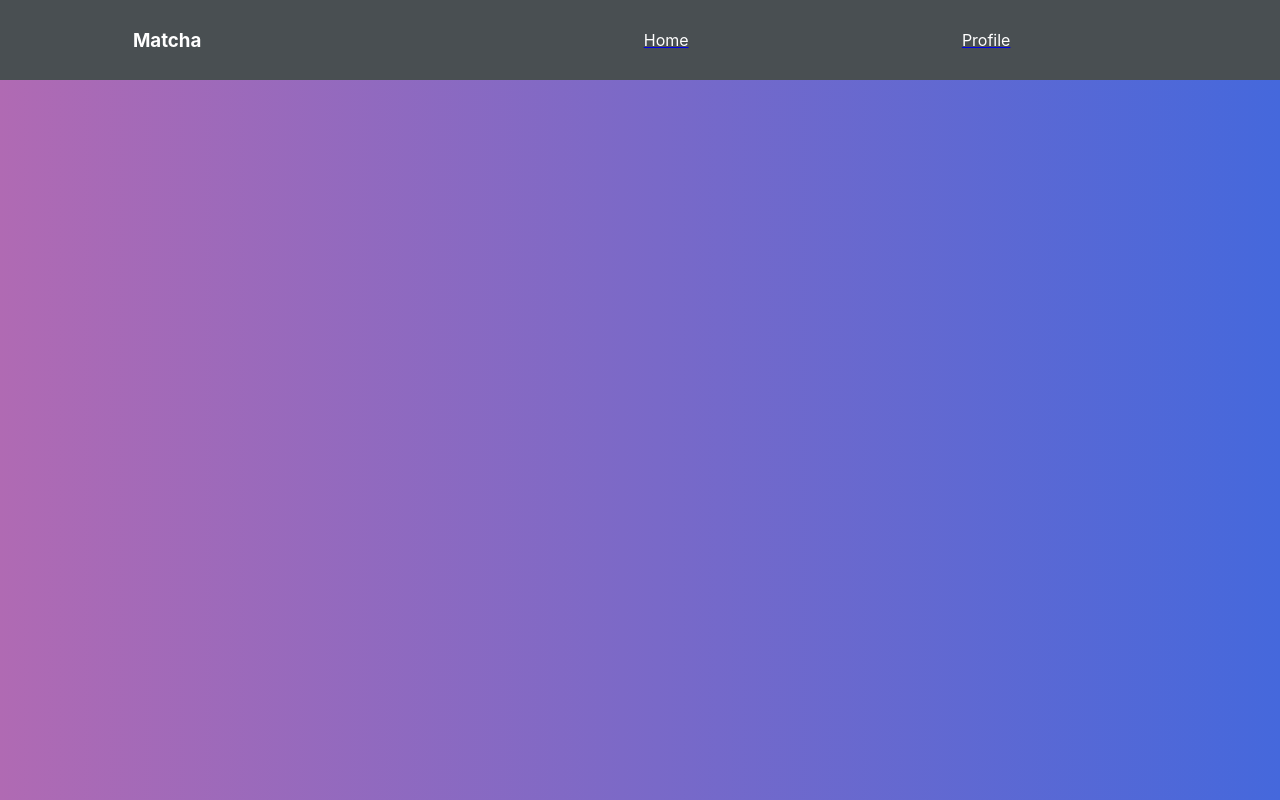
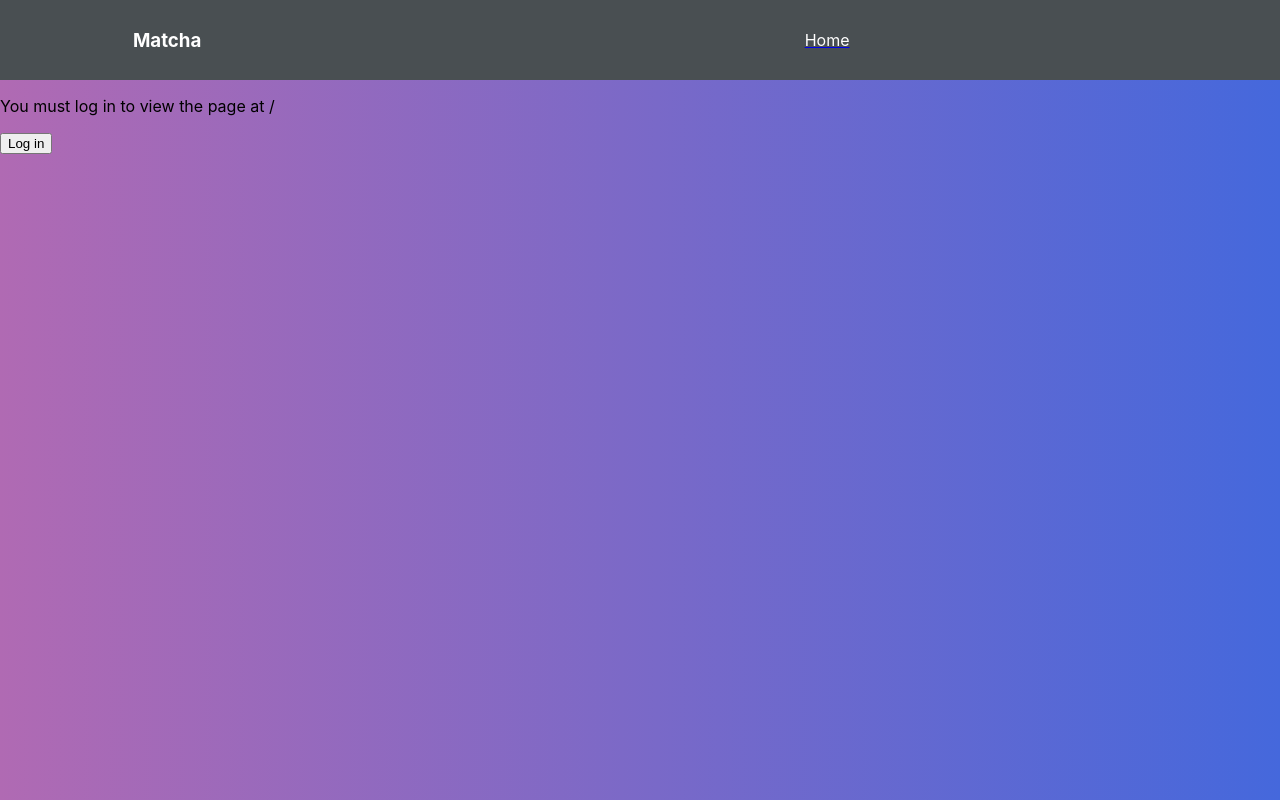
Before and after one commit to ramory-l/Matcha, a React (Create React App) app in the folder frontend/: page /login in a window 1280 px wide. Built offline with nearby package versions, Linux system fonts and the light colour scheme.

Commit message:
trying make login page

```diff
--- a/frontend/src/App.tsx
+++ b/frontend/src/App.tsx
@@ -1,20 +1,64 @@
 import React from "react";
 import "./App.css";
 import Nav from "./components/Nav";
-import Profile from "./pages/Profile";
-import { BrowserRouter as Router, Switch, Route } from "react-router-dom";
-import Home from "./pages/Home";
+import ProfilePage from "./pages/Profile";
+import {
+  BrowserRouter as Router,
+  Switch,
+  Route,
+  Redirect,
+  RouteProps,
+} from "react-router-dom";
+import HomePage from "./pages/Home";
+import LoginPage from "./pages/Login";
+
+export const fakeAuth = {
+  isAuthenticated: false,
+  authenticate(cb: () => void) {
+    this.isAuthenticated = true;
+    setTimeout(cb, 100);
+  },
+  signout(cb: () => void) {
+    this.isAuthenticated = false;
+    setTimeout(cb, 100);
+  },
+};
+
+const PrivateRoute = ({ children, ...rest }: RouteProps) => {
+  return (
+    <Route
+      {...rest}
+      render={({ location }) =>
+        fakeAuth.isAuthenticated ? (
+          children
+        ) : (
+          <Redirect
+            to={{
+              pathname: "/login",
+              state: { from: location },
+            }}
+          />
+        )
+      }
+    />
+  );
+};
 
 const App = () => {
   return (
     <Router>
       <div className="App">
         <header className="App-header">
-          <Nav />
+          <Nav isAuthenticated={fakeAuth.isAuthenticated} />
         </header>
         <Switch>
-          <Route path="/" exact component={Home} />
-          <Route path="/profile" component={Profile} />
+          <PrivateRoute path="/" exact>
+            <HomePage />
+          </PrivateRoute>
+          <PrivateRoute path="/profile">
+            <ProfilePage />
+          </PrivateRoute>
+          <Route path="/login" component={LoginPage} />
         </Switch>
       </div>
     </Router>
--- a/frontend/src/components/Nav.tsx
+++ b/frontend/src/components/Nav.tsx
@@ -1,8 +1,12 @@
-import React from "react";
+import React, { useState } from "react";
 import "./styles/Nav.css";
 import { Link } from "react-router-dom";
 
-function Nav() {
+interface INavProps {
+  isAuthenticated: boolean;
+}
+
+const Nav: React.FC<INavProps> = ({ isAuthenticated }) => {
   return (
     <nav className="Nav">
       <h3>Matcha</h3>
@@ -10,12 +14,16 @@ function Nav() {
         <Link to="/">
           <li>Home</li>
         </Link>
-        <Link to="/profile">
-          <li>Profile</li>
-        </Link>
+        {isAuthenticated ? (
+          <Link to="/profile">
+            <li>Profile</li>
+          </Link>
+        ) : (
+          ""
+        )}
       </ul>
     </nav>
   );
-}
+};
 
 export default Nav;
--- a/frontend/src/pages/Home.tsx
+++ b/frontend/src/pages/Home.tsx
@@ -2,7 +2,7 @@ import React from "react";
 import MatchButton from "../components/MatchButton";
 import "./styles/Home.css";
 
-const Home = () => {
+const HomePage = () => {
   return (
     <div className="Home">
       <figure className="Home-Figure">
@@ -17,4 +17,4 @@ const Home = () => {
   );
 };
 
-export default Home;
+export default HomePage;
--- /dev/null
+++ b/frontend/src/pages/Login.tsx
@@ -0,0 +1,24 @@
+import React from "react";
+import { useHistory, useLocation } from "react-router-dom";
+import { fakeAuth } from "../App";
+
+function LoginPage() {
+  let history = useHistory();
+  let location = useLocation();
+
+  let { from } = (location.state as any) || { from: { pathname: "/" } };
+  let login = () => {
+    fakeAuth.authenticate(() => {
+      history.replace(from);
+    });
+  };
+
+  return (
+    <div>
+      <p>You must log in to view the page at {from.pathname}</p>
+      <button onClick={login}>Log in</button>
+    </div>
+  );
+}
+
+export default LoginPage;
--- a/frontend/src/pages/Profile.tsx
+++ b/frontend/src/pages/Profile.tsx
@@ -3,7 +3,7 @@ import ProfileInfo from "../components/ProfileInfo";
 import ProfileSettings from "../components/ProfileSettings";
 import "./styles/Profile.css";
 
-const Profile = () => {
+const ProfilePage = () => {
   return (
     <div className="Profile">
       <ProfileInfo />
@@ -12,4 +12,4 @@ const Profile = () => {
   );
 };
 
-export default Profile;
+export default ProfilePage;
```
